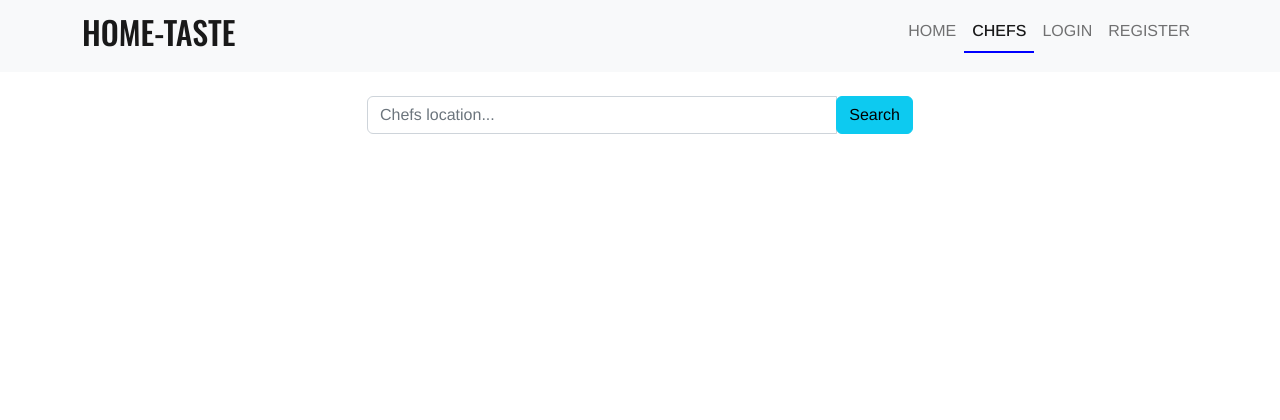
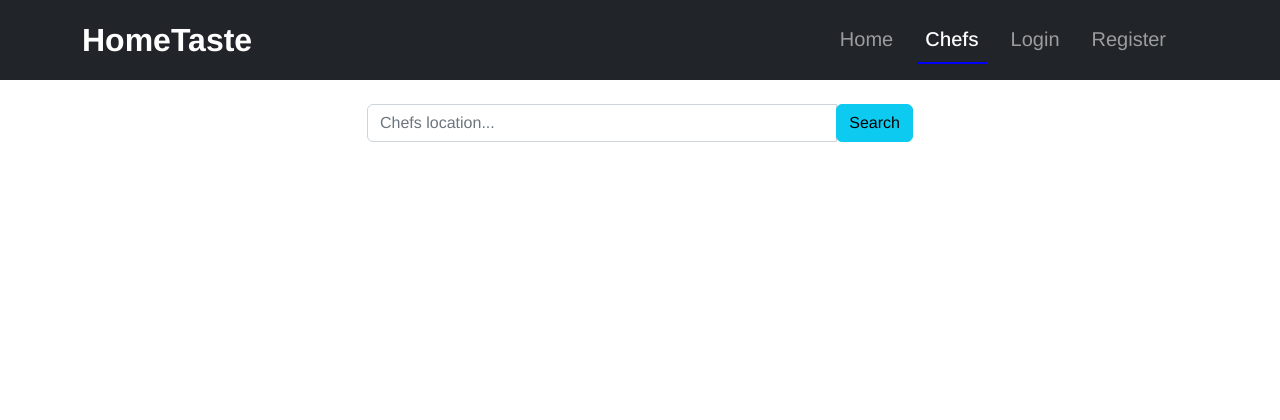
Before and after one commit to alakeldev/home-taste-app, a Django app: page /chefs/ in a window 1280 px wide. Shown: the top 420 px of the page. Run offline with Django 4.2, Linux system fonts and the light colour scheme; some libraries are stand-ins or nearby versions.

Commit message:
edit base.html 'restyle the nav bar + tidy up code & comments'

```diff
--- a/templates/base.html
+++ b/templates/base.html
@@ -6,65 +6,62 @@
 <head>
     <meta charset="UTF-8">
     <meta name="viewport" content="width=device-width, initial-scale=1.0">
+
     {% block extra_css %}
+    <!-- bootstrap5-css -->
     <link rel="stylesheet" href="https://cdnjs.cloudflare.com/ajax/libs/bootstrap/5.2.0/css/bootstrap.min.css"
         integrity="sha512-XWTTruHZEYJsxV3W/lSXG1n3Q39YIWOstqvmFsdNEEQfHoZ6vm6E9GK2OrF6DSJSpIbRbi+Nn0WDPID9O7xB2Q=="
         crossorigin="anonymous" referrerpolicy="no-referrer" />
-    <!-- my style css -->
+
+    <!-- my css file-->
     <link rel="stylesheet" href="{% static '/css/base.css' %}">
     {% endblock %}
-
 
     <title>Home-Taste - {% block title %}{% endblock %}</title>
 </head>
 
 <body>
-    <!-- Start Nav Bar Section using Bootstrap5 -->
+    <!-- start nav bar section -->
     {% with request.resolver_match.url_name as url_name %}
-    <nav class="navbar navbar-expand-lg navbar-light bg-light">
+    <nav class="navbar navbar-expand-xl navbar-dark bg-dark">
         <div class="container">
-            <a class="navbar-brand" href="{% url 'home' %}">
-                <h2>HOME-TASTE</h2>
-            </a>
-            <button class="navbar-toggler" type="button" data-bs-toggle="collapse" data-bs-target="#navbarNav"
-                aria-controls="navbarNav" aria-expanded="false" aria-label="Toggle navigation">
+                <a class="navbar-brand fs-2 fw-bold" href="{% url 'home' %}">HomeTaste</a>
+                <button class="navbar-toggler" type="button" data-bs-toggle="collapse" data-bs-target="#navbarDark"
+                    aria-controls="navbarDark" aria-expanded="false" aria-label="Toggle navigation">
                     <span class="navbar-toggler-icon"></span>
                 </button>
-            <div class="collapse navbar-collapse" id="navbarNav">
-                <ul class="navbar-nav ms-auto mb-2">
-                    <li class="nav-item">
-                        <a class="nav-link {% if url_name == 'home' %}active{% endif %}" aria-current="page" href="{% url 'home' %}">HOME</a>
+                <div class="collapse navbar-collapse show" id="navbarDark">
+                    <ul class="navbar-nav ms-auto mb-2 mb-xl-0 fs-5 ms-auto p-2 text-center">
+                        <li class="nav-item me-3">
+                            <a class="nav-link {% if url_name == 'home' %}active{% endif %}" aria-current="page" href="{% url 'home' %}">Home</a>
                         </li>
-                    <li class="nav-item">
-                        <a class="nav-link {% if url_name == 'chefs_list' %}active{% endif %}" aria-current="page" href="{% url 'chefs:chefs_list' %}">CHEFS</a>
+                        <li class="nav-item me-3">
+                            <a class="nav-link {% if url_name == 'chefs_list' %}active{% endif %}" href="{% url 'chefs:chefs_list' %}">Chefs</a>
                         </li>
                         {% if request.user.is_authenticated %}
-                    <li class="nav-item">
-                        <a class="nav-link {% if url_name == 'my_profile' %}active{% endif %}" aria-current="page" href="{% url 'chefs:my_profile' %}">MY PROFILE</a>
+                        <li class="nav-item me-3">
+                            <a class="nav-link {% if url_name == 'my_profile' %}active{% endif %}" href="{% url 'chefs:my_profile' %}">My Profile</a>
                         </li>
-                    <li class="nav-item">
-                        <a class="nav-link {% if url_name == 'edit_profile' %}active{% endif %}" aria-current="page" href="{% url 'chefs:edit_profile' %}">EDIT PROFILE</a>
+                        <li class="nav-item me-3">
+                            <a class="nav-link {% if url_name == 'edit_profile' %}active{% endif %}" href="{% url 'chefs:edit_profile' %}">Edit Profile</a>
                         </li>
-                    <li class="nav-item">
-                        <a class="nav-link {% if url_name == 'account_logout' %}active{% endif %}" href="/accounts/logout/">LOGOUT</a>
+                        <li class="nav-item me-3">
+                            <a class="nav-link {% if url_name == 'account_logout' %}active{% endif %}" href="/accounts/logout/">Logout</a>
                         </li>
                         {% else %}
-                    <li class="nav-item">
-                        <a class="nav-link {% if url_name == 'account_login' %}active{% endif %}" href="/accounts/login/">LOGIN</a>
+                        <li class="nav-item me-3">
+                            <a class="nav-link {% if url_name == 'account_login' %}active{% endif %}" href="/accounts/login/">Login</a>
                         </li>
-                    <li class="nav-item">
-                        <a class="nav-link {% if url_name == 'account_signup' %}active{% endif %}" href="/accounts/signup">REGISTER</a>
+                        <li class="nav-item me-3">
+                            <a class="nav-link {% if url_name == 'account_signup' %}active{% endif %}" href="/accounts/signup/">Register</a>
                         </li>
                         {% endif %}
                     </ul>
-                <!-- Form For Search bar -->
-
                 </div>
         </div>
     </nav>
     {% endwith %}
-    <!-- End Nav Bar Section using Bootstrap5 -->
-
+    <!-- end nav bar section -->
 
     <!-- start content section -->
     <main>
@@ -74,8 +71,7 @@
     </main>
     <!-- end content section -->
 
-
-    <!-- Start footer -->
+    <!-- start footer section -->
     <footer>
         <div class="container-fluid bg-light">
             <div class="row ">
@@ -134,18 +130,14 @@
             </div>
         </div>
     </footer>
-    <!-- endfooter -->
+    <!-- end footer section -->
 
-
-
-
-
-
+    <!-- bootstrap5-js -->
     {% block onload_js %}
     <script src="https://cdnjs.cloudflare.com/ajax/libs/bootstrap/5.2.0/js/bootstrap.min.js"
         integrity="sha512-8Y8eGK92dzouwpROIppwr+0kPauu0qqtnzZZNEF8Pat5tuRNJxJXCkbQfJ0HlUG3y1HB3z18CSKmUo7i2zcPpg=="
         crossorigin="anonymous" referrerpolicy="no-referrer"></script>
-
+    <!-- fontawesome -->
     <script src="https://kit.fontawesome.com/531f8f059e.js" crossorigin="anonymous"></script>
     {% endblock %}
 </body>
```
Lines whose indentation alone changed are shown as unchanged.
